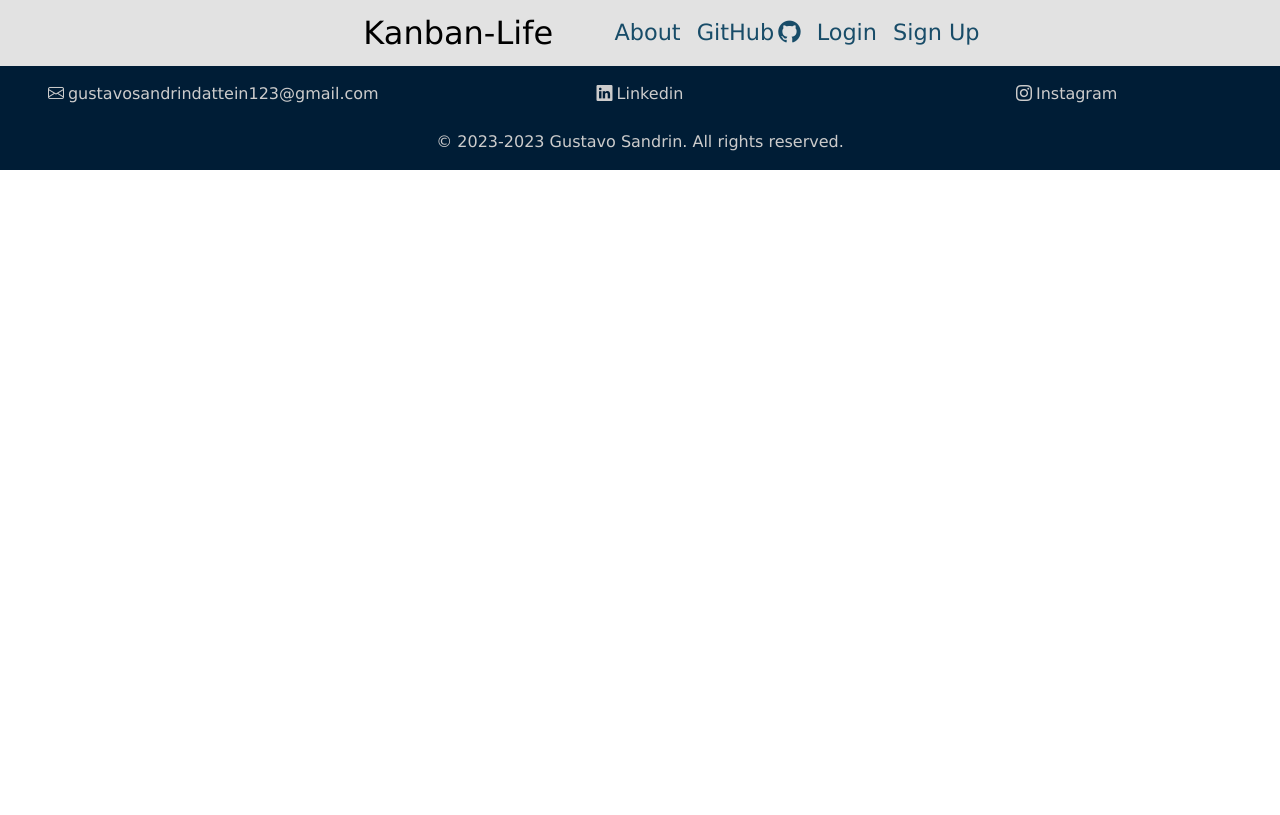
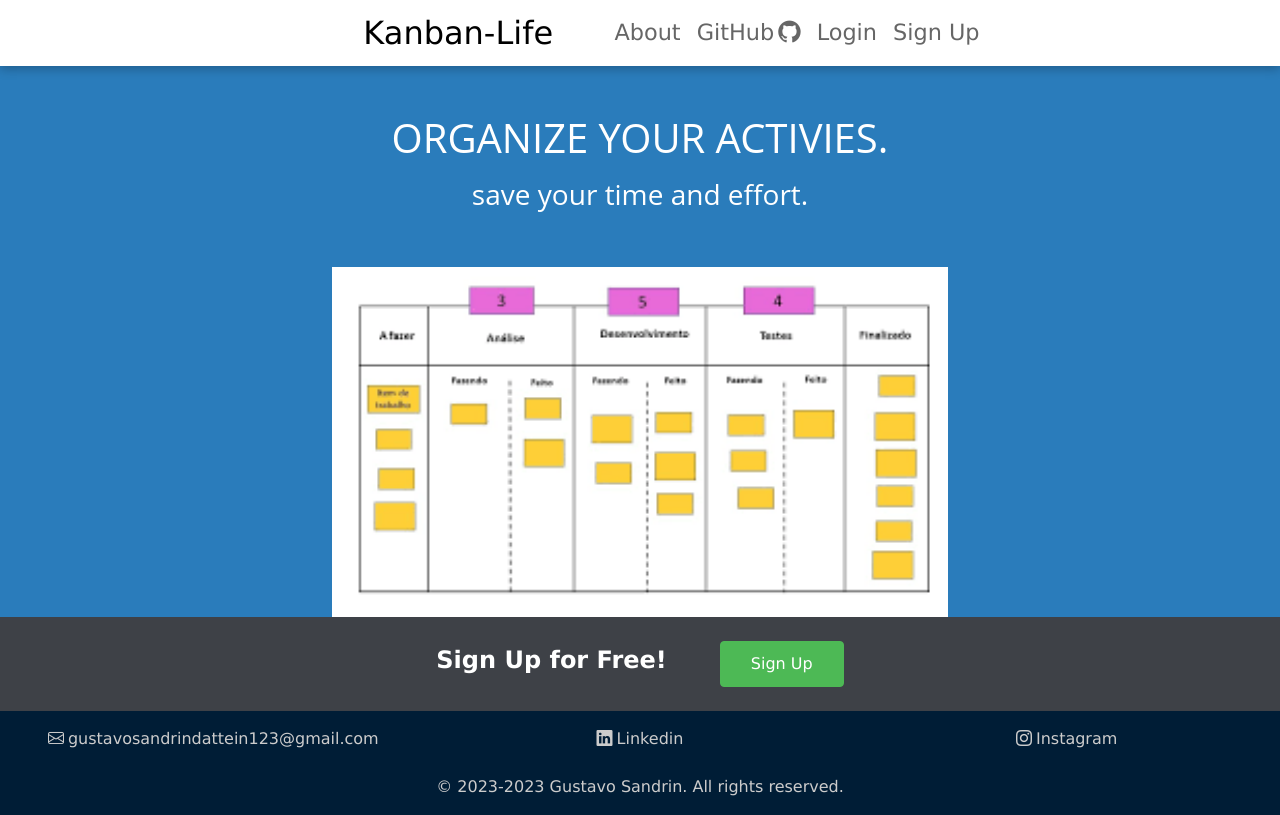
Before and after one commit to gustavossandrin/kanban_life, a Django app: page / in a window 1280 px wide. Before the commit the page ends 170 px from the top, so only its background shows below. Run offline with Django 4.2, Linux system fonts and the light colour scheme.

Commit message:
terminado a primeira versão da home, mais para frente vou incluir outras informações

```diff
--- a/kanban_life/home/templates/home/base.html
+++ b/kanban_life/home/templates/home/base.html
@@ -17,7 +17,7 @@
   </head>
   <body>
 
-    <nav class="navbar navbar-expand-lg bg-primary-color">
+    <nav class="navbar navbar-expand-lg">
       <div class="container-fluid">
         <div class="col-lg-3"></div>
         <div class="col text-align-center">
@@ -33,7 +33,7 @@
               <a class="nav-link" href="#">About</a>
             </li>
             <li class="nav-item">
-              <a class="nav-link" href="#">GitHub<i class="bi bi-github ms-1"></i></a>
+              <a class="nav-link" href="https://github.com/gustavossandrin/kanban_life" target="_blank">GitHub<i class="bi bi-github ms-1"></i></a>
             </li>
             <li class="nav-item">
               <a class="nav-link" href="#">Login</a>
@@ -50,7 +50,7 @@
       <div class="container-fluid social-media">
         <div class="row text-align-center">
           <div class="col-4 mt-3">
-            <a href=""><i class="bi bi-envelope footer-link-icon"></i><span class="footer-link-text ms-1">gustavosandrindattein123@gmail.com</span></a>
+            <a href="mailto:gustavosandrindattein123@gmail.com"><i class="bi bi-envelope footer-link-icon"></i><span class="footer-link-text ms-1">gustavosandrindattein123@gmail.com</span></a>
           </div>
           <div class="col-4 mt-3">
             <a href="https://www.linkedin.com/in/gustavo-sandrin-848044241/" target="_blank"><i class="bi bi-linkedin footer-link-icon"></i><span class="footer-link-text ms-1">Linkedin</span></a>
--- a/kanban_life/home/templates/home/home.html
+++ b/kanban_life/home/templates/home/home.html
@@ -2,8 +2,25 @@
 {% load static %}
 {% block title %}Kanban Life{% endblock title %}
 {% block body %}
-
-
-
-
+    <div class="container-fluid" id="primeiro-conteudo-home">
+        <div class="row justify-content-center">
+            <div class="col-12 mt-5 text-align-center">
+                <h1>ORGANIZE YOUR ACTIVIES.</h1>
+            </div>
+            <div class="col-12 mt-2 text-align-center">
+                <h3>save your time and effort.</h3>
+            </div>
+            <div class="col-lg-6 col-10 text-align-center mt-5" id="foto-kanban-home">
+                <img src="{% static 'img/kanban.png' %}" alt="foto do kanban" class="img-fluid d-block w-100">
+            </div>
+        </div>
+    </div>
+    <div class="container-fluid home-sign-up">
+        <div class="row justify-content-center">
+            <div class="col text-align-center">
+                <span class="mensagem-sign-up m-4">Sign Up for Free!</span>
+                <a href=""><span class="btn btn-success m-4">Sign Up</span></a>
+            </div>
+        </div>
+    </div>
 {% endblock body %}
--- a/static/css/style.css
+++ b/static/css/style.css
@@ -1,3 +1,12 @@
+/* CORES
+.color1 {color: #8dc1fd;}
+.color2 {color: #bde9ff;}
+.color3 {color: #001d36;}
+.color4 {color: #74777c;}
+.color5 {color: #e2e2e2;}
+*/
+
+/* MEDIAS */
 @media(max-width: 992px) {
     /* FOOTER */
     .footer-link-text {
@@ -19,18 +28,27 @@ body {
     background-color: #e2e2e2;
 }
 
+.bg-secondary-color {
+    background-color: #184c68;
+}
+
 .text-align-center {
     text-align: center;
 }
 
 /* BASE NAVBAR */
+
+.navbar {
+    box-shadow: 0 3px 10px rgb(0 0 0 / 25%);
+}
+
 .navbar-nav a {
-    color: #184c68;
+    color: #666;
     font-size: 1.4em;
 }
 
 .navbar-nav a:hover {
-    background-color: #dadada;
+    background-color: #f1f1f1;
 }
 
 
@@ -55,3 +73,33 @@ body {
 .social-media a:hover {
     color: #fff;
 }
+
+/* CONTEUDO DA PAGINA HOME */
+
+#primeiro-conteudo-home {
+    color: #fff;
+    font-family: Open Sans,Helvetica Neue,Helvetica,Arial,sans-serif;
+    background-color: #2a7cbb;
+}
+
+.home-sign-up {
+    background-color: #3e4147;
+}
+
+.mensagem-sign-up {
+    color: white;
+    font-weight: 600;
+    font-size: 1.5em;
+}
+
+.home-sign-up .btn {
+    background-color: #4db955;
+    border-color: #4db955;
+    border-radius: 4px;
+    padding: 10px 30px;
+}
+
+.home-sign-up .btn:hover {
+    background-color: #3e9443;
+    border-color: #3e9443;
+}
```
Also changed, not shown: static/img/kanban.png (added).
